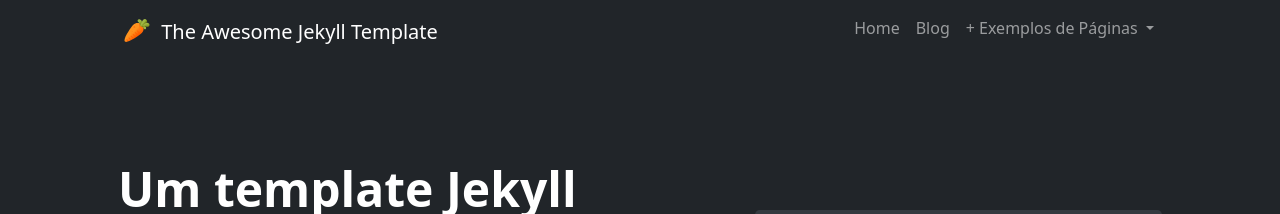
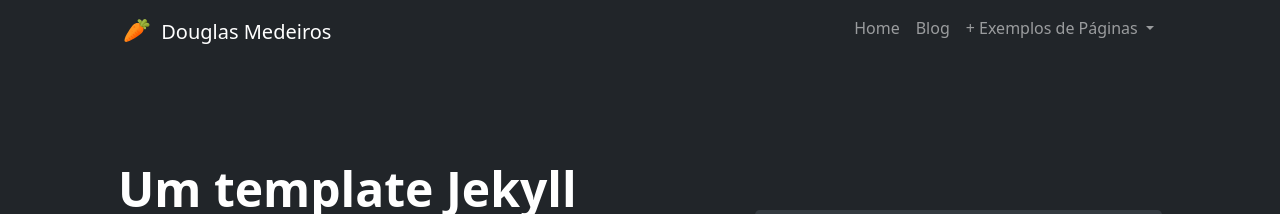
Before and after one commit to medeirosinacio/douglasmedeiros.dev, a Jekyll site: the page built from index.html, in a window 1280 px wide and 900 px high. Shown: the top 214 px of the window. Built offline with Jekyll 4.4.1, drawn with Linux system fonts in a browser that asks for light colours; part of the change alters nothing that is shown.

Commit message:
configuration file

```diff
--- a/_config.yml
+++ b/_config.yml
@@ -1,35 +1,35 @@
 # General
-title: The Awesome Jekyll Template
-email: example_author@email.com
+title: Douglas Medeiros
+email: medeirosinacio@outlook.com
 source: .
 destination: ./public
 baseurl: ""
-url: https://jekyll-bootstrap.douglasmedeiros.dev
+url: https://douglasmedeiros.dev
 srcurl: ""
 lang: pt-BR
 locale: pt_BR
-author: Example Author
+author: Douglas Medeiros
 google_analytics: "" # UA-111111111-1
 published: true
 
 # Staticforms form contact email
-staticforms_api_key: b805ad43-5c0a-42f4-bcb7-f08c89da57b3 # jekyll-bootstrap@outlook.com
+staticforms_api_key: 2e54f1be-9b64-4dff-9a0b-91f24b3aae96 # contato-douglasmedeiros.dev@outlook.com
 
 # Paginator configuration
-paginate: 3
+paginate: 6
 paginate_path: "/blog/pagina/:num"
 
 # disqus comment
-disqus_api_url: jekyll-bootstrap-douglasmedeiros-dev.disqus.com
+disqus_api_url: douglasmedeiros-dev.disqus.com
 
 # Social Media
 social:
-  name: Example Author
+  name: Douglas Medeiros
   links:
-    - https://www.instagram.com/example_author/
-    - https://twitter.com/example_author
-    - https://github.com/example_author
-    - https://www.linkedin.com/in/example_author/
+    - https://www.instagram.com/douglasmedeiros____
+    - https://twitter.com/aqueleMetal
+    - https://github.com/medeirosinacio
+    - https://www.linkedin.com/in/medeirosinacio
 
 # Site Paths
 post_path: /assets/images/posts/
```
